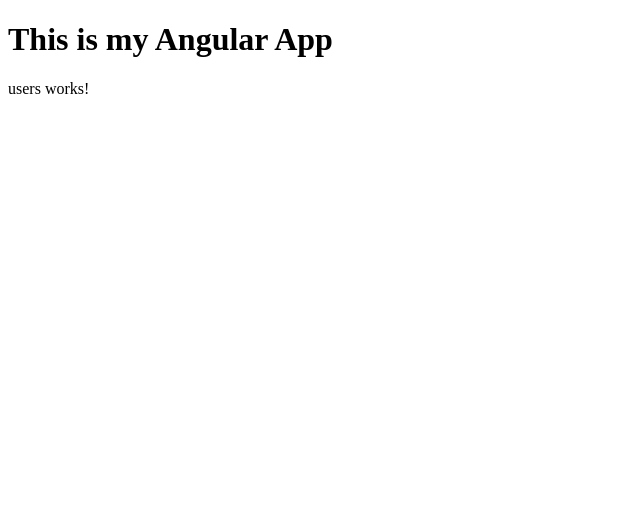
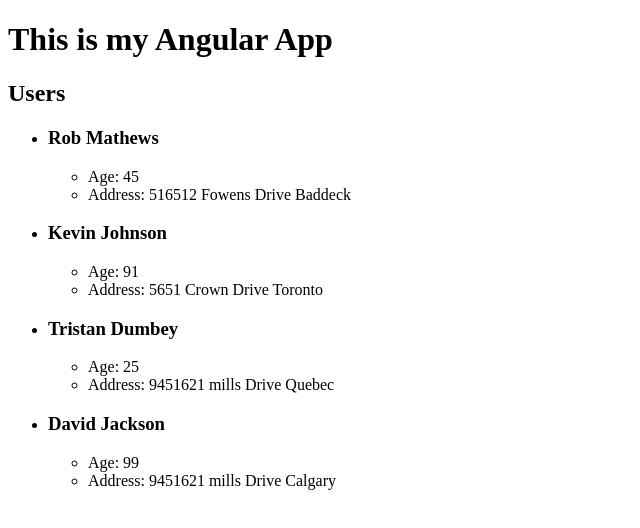
Before and after one commit to ajanes780/angularSetupnTesting, an Angular app: page / in a window 1280 px wide. Shown: the top 528 px of the page, without its empty margins (0-640 px from the left). Built offline with nearby package versions, Linux system fonts and the light colour scheme.

Commit message:
implamented ngFor

```diff
--- a/src/app/components/users/users.component.html
+++ b/src/app/components/users/users.component.html
@@ -1 +1,11 @@
-<p>users works!</p>
+<h2>Users</h2>
+
+<ul>
+  <li *ngFor="let user of users">
+    <h3>{{ user.firstName }} {{ user.lastName }}</h3>
+    <ul>
+      <li>Age: {{ user.age }}</li>
+      <li>Address: {{ user.address.street }} {{ user.address.city }}</li>
+    </ul>
+  </li>
+</ul>
--- a/src/app/components/users/users.component.ts
+++ b/src/app/components/users/users.component.ts
@@ -1,15 +1,66 @@
 import { Component, OnInit } from '@angular/core';
+import { User } from 'src/app/models/User';
 
 @Component({
   selector: 'app-users',
   templateUrl: './users.component.html',
-  styleUrls: ['./users.component.scss']
+  styleUrls: ['./users.component.scss'],
 })
 export class UsersComponent implements OnInit {
+  users: User[];
 
-  constructor() { }
+  constructor() {}
 
-  ngOnInit(): void {
+  ngOnInit() {
+    this.users = [
+      {
+        firstName: 'Rob',
+        lastName: 'Mathews',
+        age: 45,
+        address: {
+          street: '516512 Fowens Drive',
+          city: 'Baddeck',
+          province: 'Nova Scotia',
+          postalCode: 'B0E1B0',
+        },
+      },
+      {
+        firstName: 'Kevin',
+        lastName: 'Johnson',
+        age: 91,
+        address: {
+          street: ' 5651 Crown Drive',
+          city: 'Toronto',
+          province: 'Ont',
+          postalCode: 'B0E1B0',
+        },
+      },
+      {
+        firstName: 'Tristan',
+        lastName: 'Dumbey',
+        age: 25,
+        address: {
+          street: '9451621 mills Drive',
+          city: 'Quebec',
+          province: 'QC',
+          postalCode: 'B0E1B0',
+        },
+      },
+    ];
+    this.addUser({
+      firstName: 'David',
+      lastName: 'Jackson ',
+      age: 99,
+      address: {
+        street: '9451621 mills Drive',
+        city: 'Calgary',
+        province: 'AB',
+        postalCode: 'B0E1B0',
+      },
+    });
   }
 
+  addUser(user: User) {
+    this.users.push(user);
+  }
 }
```
